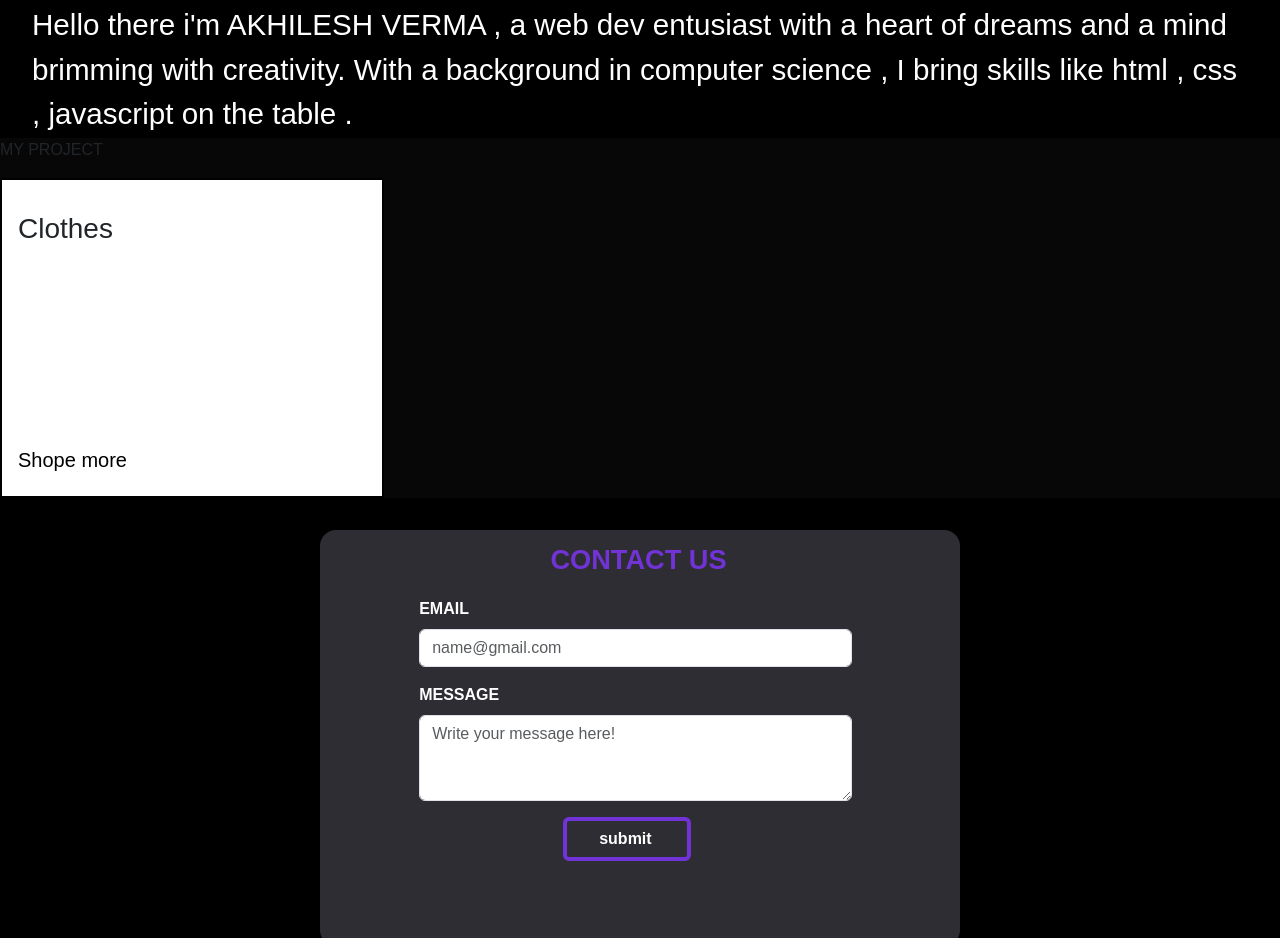
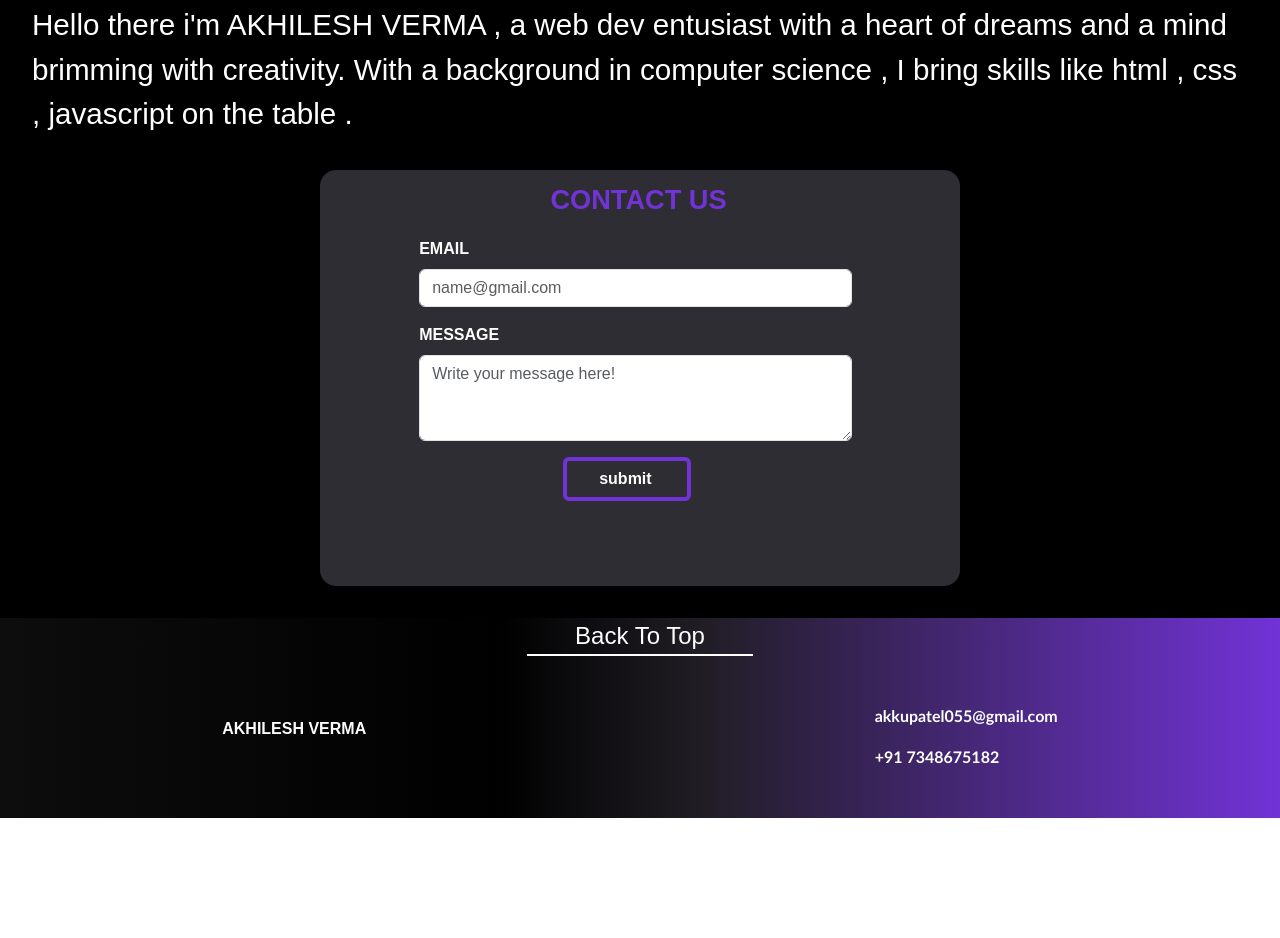
Before and after one commit to akhileshverma92/portfolio, a plain HTML site: page index.html in a window 1280 px wide. Shown: the part 1389-2327 px from the top of the page. After the commit the page ends 2207 px from the top, so only its background shows below. Drawn offline with nearby package versions, Linux system fonts and the light colour scheme.

Commit message:
Update index.html
Signed-off-by: akhilesh_verma <146834811+akkyyypatel@users.noreply.github.com>

```diff
--- a/index.html
+++ b/index.html
@@ -76,16 +76,7 @@
       </div>
     </div>
 </section>
-<!-- project sec -->
-<section id="prj">
-<p>MY PROJECT</p>
-  <div class="box1">
-    <h3>Clothes</h3>
-    <img src="box1_image.jpg" alt="">
-    <h5><a href="">Shope more</a></h5>
-</div>
 
-</section>
 
   <div class="formcon" id="CONTACT">
   <div class="form">
```
